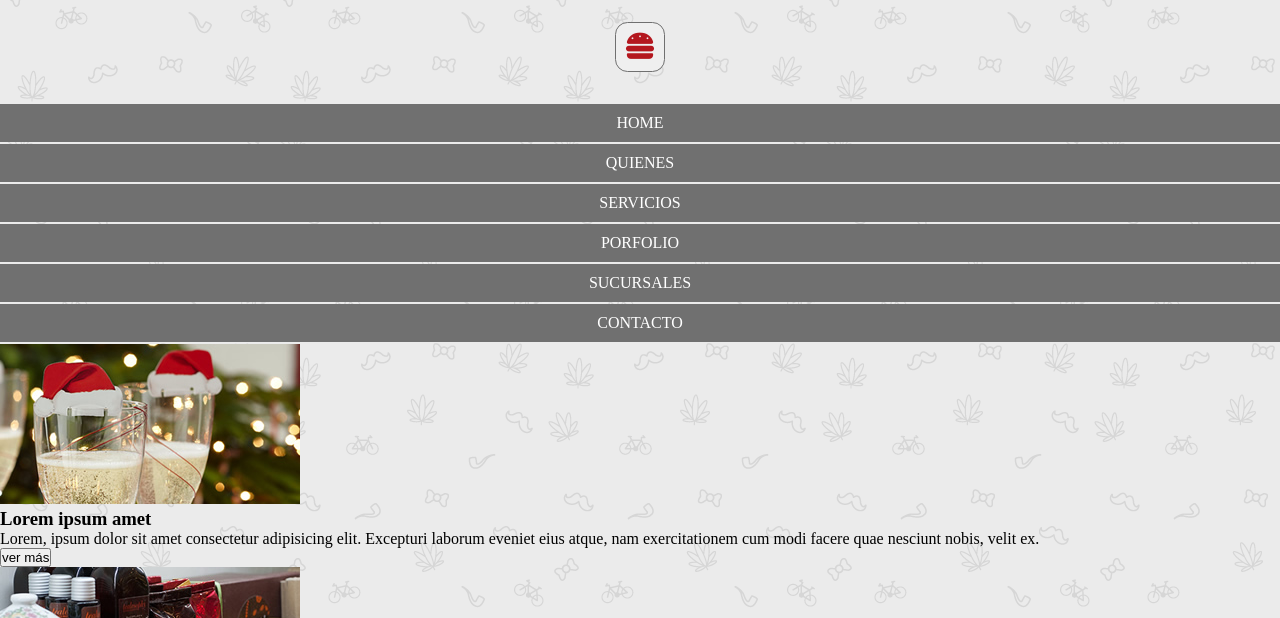
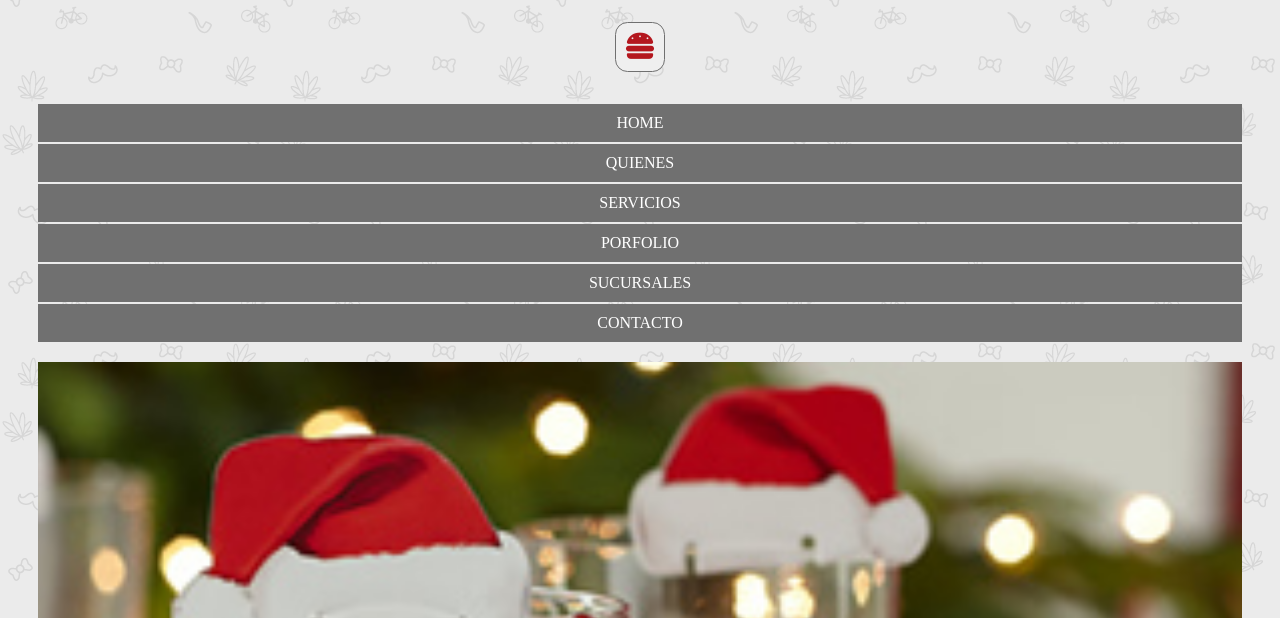
Before and after one commit to Comision17/Kitchening, a website: page views/index.html in a window 1280 px wide. Shown: the part 182-800 px from the top of the page. Drawn offline with Linux system fonts and the light colour scheme.

Commit message:
Subo cambios de la clase 32

```diff
--- a/public/css/estilos.css
+++ b/public/css/estilos.css
@@ -2,3 +2,4 @@
 @import url('./variables.css');
 @import url('./header.css');
 @import url('./footer.css');
+@import url('./main.css');
--- a/public/css/general.css
+++ b/public/css/general.css
@@ -15,4 +15,6 @@ a{
 
 .home{
     background-image: url('../images/bg-body.png');
+    width: 94%;
+    margin: 0 auto;
 }
--- /dev/null
+++ b/public/css/main.css
@@ -0,0 +1,11 @@
+.home main section article{
+    margin: 20px 0;
+}
+
+.home main section img{
+    width: 100%;
+}
+
+.home main section h3{
+    margin: 15px 0;
+}
--- a/views/index.html
+++ b/views/index.html
@@ -30,7 +30,7 @@
     <main>
         <section>
             <article>
-                <div>
+                <div class="image">
                     <img src="/images/img-pdto-1.jpg" alt="">
                 </div>
                 <h3>Lorem ipsum amet</h3>
```
